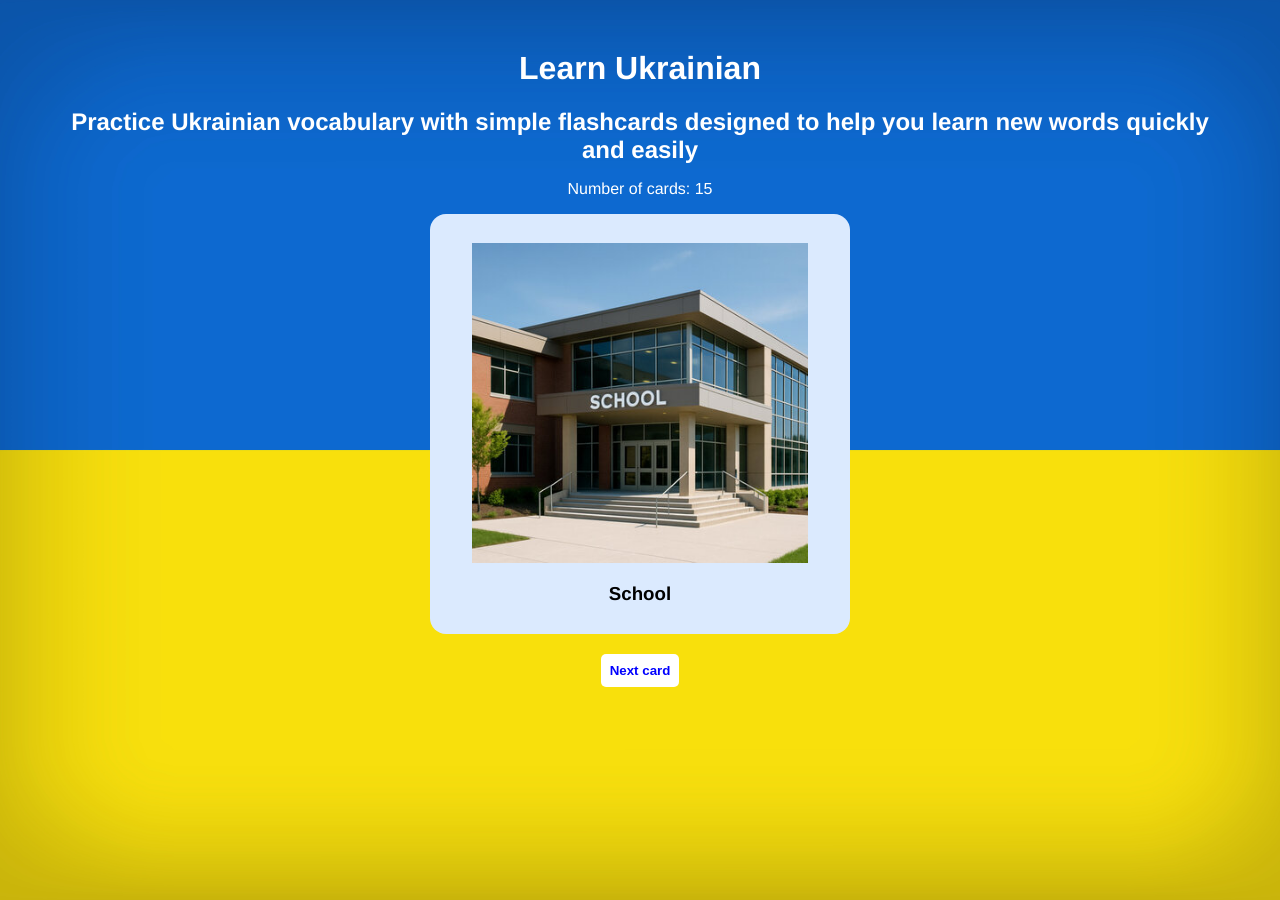
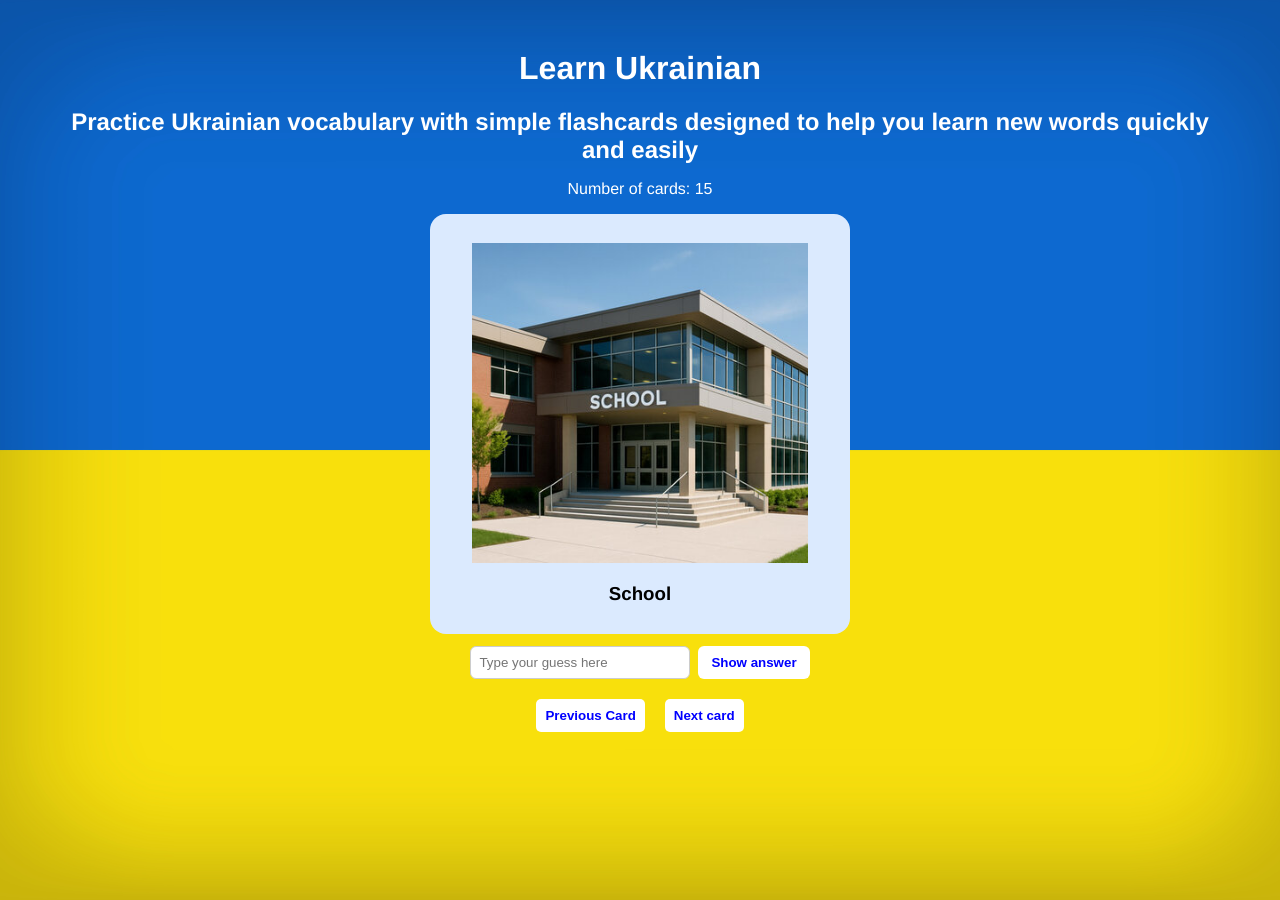
Before and after one commit to whatisyc/Flashcards, a React (Vite) app: page / in a window 1280 px wide. Both pictures are taken after a click on the button "Next card". Built offline with nearby package versions, Linux system fonts and the light colour scheme.

Commit message:
Add previous-card navigation and guess input

```diff
--- a/src/App.css
+++ b/src/App.css
@@ -11,9 +11,17 @@ h2 {
     margin: 0 50px;
 }
 
-.nextCard {
-    display: block;
-    margin: 20px auto;
+.buttons-container {
+    display: flex;
+    gap: 20px;
+    justify-content: center;
+    margin-top: 20px;
+
+}
+
+.next-card, .previous-card {
+    display: inline-block;
+    margin: 0;
     border: 1px solid transparent;
     border-radius: 5px;
     padding: 8px;
@@ -22,11 +30,12 @@ h2 {
     font-weight: 700;
 }
 
-.nextCard:hover {
+.next-card:hover, .previous-card:hover {
     cursor: pointer;
     background-color: blue;
     color: white;
 }
+
 
 .App {
     background-image: url("./assets/background.jpg");
--- a/src/App.jsx
+++ b/src/App.jsx
@@ -18,16 +18,41 @@ const getRandomCard = () => {
 const App =  ()  => {
   const [currentCard, setCurrentCard] = useState(starterCard);
   const [showAnswer, setShowAnswer] = useState(false);
+  const [history, setHistory] = useState([]);
+  const [future, setFuture] = useState([]);
 
   const handleNextCard = () => {
 
+    // temp variable to compare the next card to the current one
     let next = getRandomCard();
 
+    // reroll if the next card is the same
     while (currentCard.question === next.question) {
       next = getRandomCard();
     }
 
+    if (future.length > 0) {
+      const nextFromFuture = future[future.length - 1];
+
+      setFuture(f => f.slice(0, -1));
+      setHistory(h => [...h, currentCard]);
+      setCurrentCard(nextFromFuture);
+      setShowAnswer(false);
+      return;
+    }
+
+    setHistory(h => [...h, currentCard]);
     setCurrentCard(next);
+    setShowAnswer(false);
+  }
+
+  const handlePrevCard = () => {
+    if (history.length === 0) return;
+    const prev = history[history.length - 1];
+    setHistory(h => h.slice(0, -1));
+    // push current into future so we can go forward again
+    setFuture(f => [...f, currentCard]);
+    setCurrentCard(prev);
     setShowAnswer(false);
   }
 
@@ -40,9 +65,14 @@ const App =  ()  => {
 
       <Flashcard card={currentCard} key={currentCard.question} showAnswer={showAnswer} setShowAnswer={setShowAnswer} />
 
-      <button className="nextCard" onClick={handleNextCard}>
-        Next card
-      </button>
+      <div className="buttons-container">
+        <button className="previous-card" onClick={handlePrevCard} disabled={history.length === 0}>
+          Previous Card
+        </button>
+        <button className="next-card" onClick={handleNextCard}>
+          Next card
+        </button>
+      </div>
 
     </div>
   )
--- a/src/components/Flashcard.css
+++ b/src/components/Flashcard.css
@@ -63,3 +63,52 @@
 h3 {
     margin: 0 20px 20px 20px;
 }
+
+.correct-answer {
+    border: 2px solid #2ecc71;
+    background: #eafaf0;
+}
+
+.incorrect-answer {
+    border: 2px solid #e74c3c;
+    background: #fff2f0;
+}
+
+.input-container {
+    display: flex;
+    justify-content: center;
+    gap: 20px;
+}
+.input-container {
+    margin-top: 12px;
+}
+
+.input-container form {
+    display: flex;
+    gap: 8px;
+    align-items: center;
+}
+
+.input-container input {
+    width: 220px;
+    max-width: 70vw;
+    padding: 8px;
+    border-radius: 6px;
+    border: 1px solid #ccc;
+    box-sizing: border-box;
+}
+
+.input-container button {
+    padding: 8px 12px;
+    border-radius: 6px;
+    border: 1px solid transparent;
+    background: white;
+    color: blue;
+    font-weight: 700;
+    cursor: pointer;
+}
+
+.input-container button:hover {
+    background-color: blue;
+    color: white;
+}
--- a/src/components/Flashcard.jsx
+++ b/src/components/Flashcard.jsx
@@ -1,12 +1,36 @@
+import { starterCard } from '../data/cards';
 import './Flashcard.css'
+import { useState } from 'react'
 
 const Flashcard = ({ card, showAnswer, setShowAnswer }) => {
 
+    const [answered, setAnswered] = useState(false);
+
     const flipFlashcard = () => {
-        setShowAnswer(!showAnswer);
+           // does not allow flipping until the user has submitted their guess
+           if (!answered && card !== starterCard) return;
+           setShowAnswer(prev => !prev);
     }
 
+    const submitGuess = (e) => {
+        e?.preventDefault();
+        setShowAnswer(true);
+        setAnswered(true);
+        const normalizedGuess = (guess || '').trim().toLowerCase();
+        const normalizedAnswer = (card.answer || '').trim().toLowerCase();
+        setResult(normalizedGuess === normalizedAnswer ? 'correct' : 'incorrect');
+    }
+
+    const [result, setResult] = useState(null);
+
+    const onKeyDown = (e) => {
+        if (e.key === 'Enter') submitGuess(e);
+    }
+
+    const [guess, setGuess] = useState('');
+
     return (
+        <div>
             <div className="flashcard-container" onClick={flipFlashcard}>
                 <div className={showAnswer ? `flashcard flipped ${card.topic}` : `flashcard ${card.topic}`}>
 
@@ -15,11 +39,30 @@ const Flashcard = ({ card, showAnswer, setShowAnswer }) => {
                         <h3>{card.question}</h3>
                     </div>
 
+
                     <div className="flashcard-back">
                         <h3>{card.answer}</h3>
                     </div>
                 </div>
             </div>
+
+            {card !== starterCard && (
+                <div className="input-container">
+                    <form onSubmit={submitGuess} onClick={(e) => e.stopPropagation()}>
+                        <input
+                            className={result ? (result === 'correct' ? 'correct-answer' : 'incorrect-answer') : ''}
+                            type='text'
+                            placeholder='Type your guess here'
+                            value={guess}
+                            onChange={(e) => setGuess(e.target.value)}
+                            onKeyDown={onKeyDown}
+                        />
+                        <button type='submit'>Show answer</button>
+                    </form>
+                </div>
+            )}
+
+        </div>
     )
 }
 
```
Lines whose indentation alone changed are shown as unchanged.
